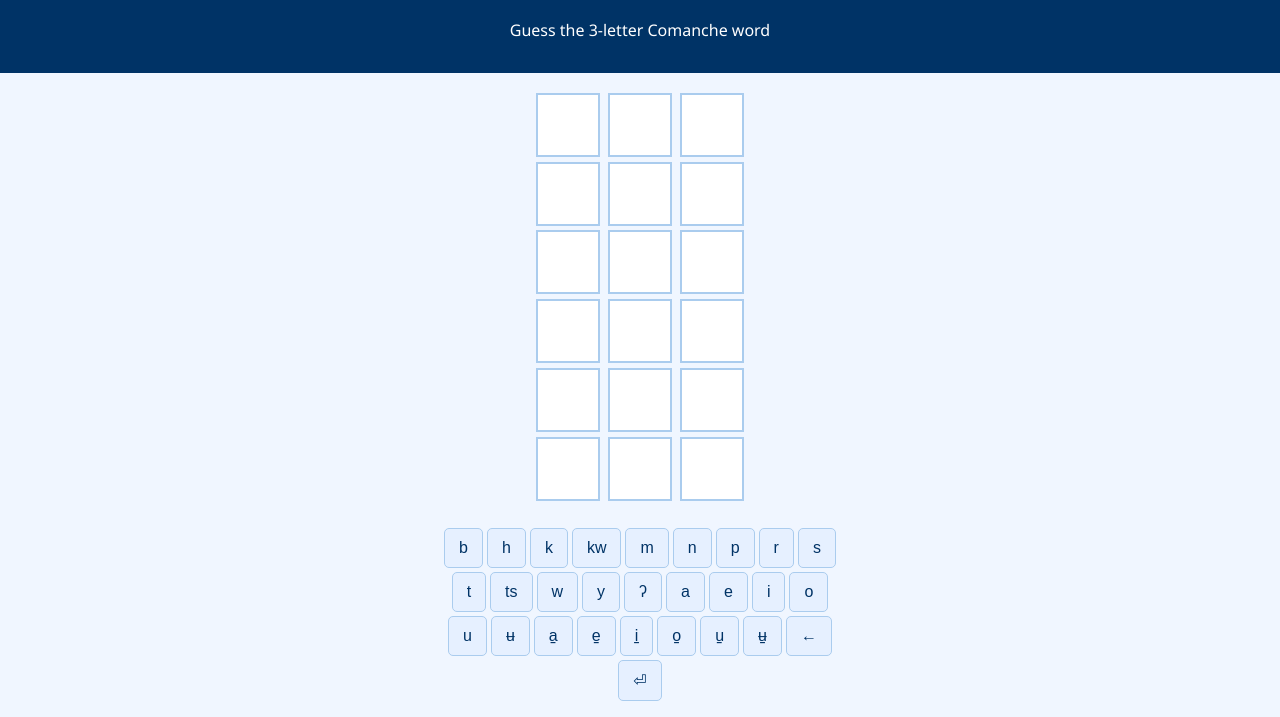
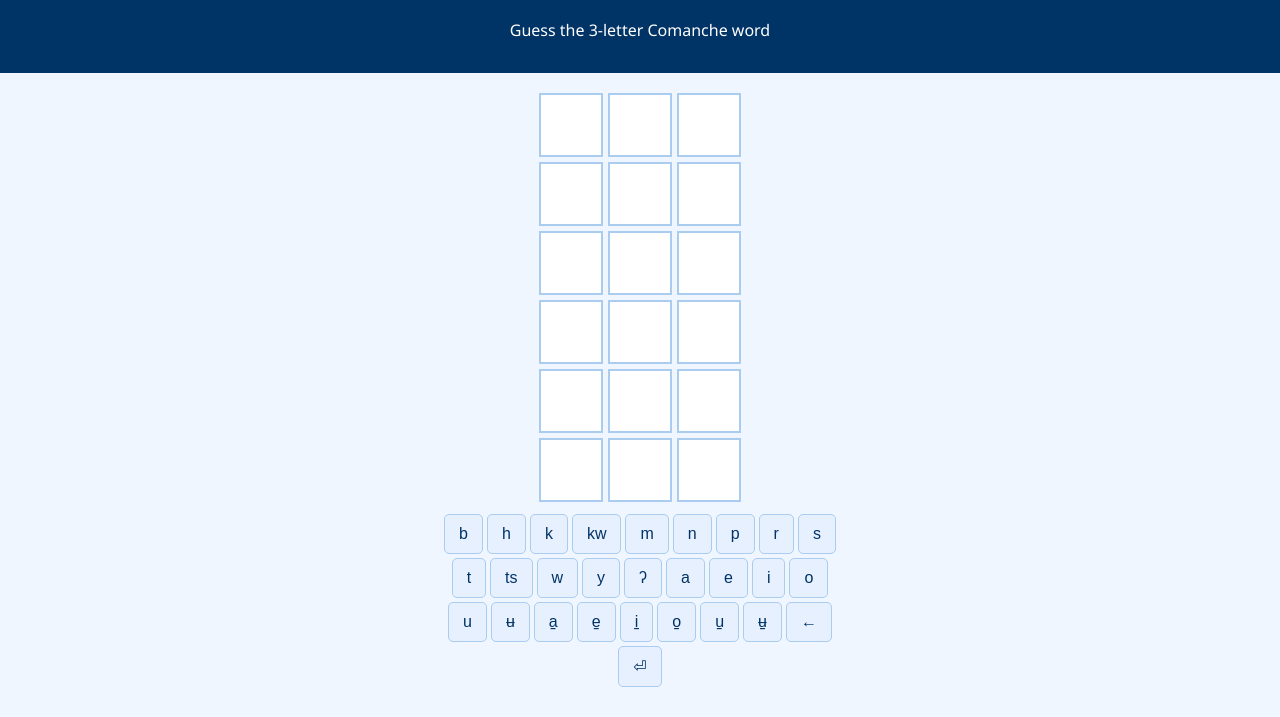
Before and after one commit to CLCPC/comanche-word-game-3, a plain HTML site: page index.html in a window 1280 px wide. Shown: the part 83-800 px from the top of the page. Drawn offline with Linux system fonts and the light colour scheme.

Commit message:
Update style.css
centering grid

```diff
--- a/style.css
+++ b/style.css
@@ -13,12 +13,11 @@ header {
   padding: 1em 0;
 }
 #game-board {
-  margin: 20px auto;
-  max-width: 300px;
   display: flex;
   flex-direction: column;
   align-items: center;
-  justify-content: center;
+  gap: 5px;
+  margin-top: 20px;
 }
 #game-container {
   display: flex;
@@ -27,10 +26,8 @@ header {
 }
 .row {
   display: flex;
-  grid-template-columns: repeat(5, 60px);
-  gap: 8px;
+  gap: 5px;
   justify-content: center;
-  margin-bottom: 0.3em;
 }
 .tile {
   border: 2px solid #aaccee;
```
